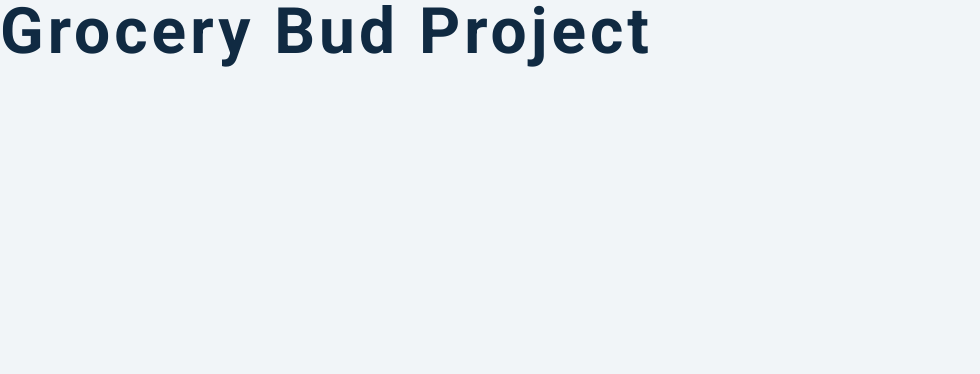
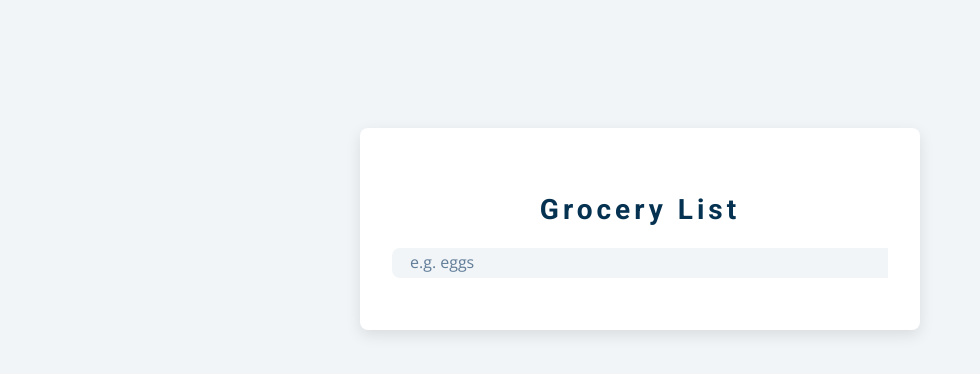
Before and after one commit to aviranjan07/Grocery_List, a plain HTML site: page index.html in a window 1280 px wide. Shown: the whole page, without its empty margins (0-980 px from the left). Drawn offline with nearby package versions, Linux system fonts and the light colour scheme.

Commit message:
heading and input

```diff
--- a/index.html
+++ b/index.html
@@ -14,7 +14,17 @@
     <link rel="stylesheet" href="styles.css" />
   </head>
   <body>
-    <h1>grocery bud project</h1>
+    <section class="section-center">
+      <!-- form  -->
+      <form class="grocery-form">
+        <p class="alert">
+          <h3>grocery list</h3>
+          <div class="form-control">
+            <input type="text" id="grocery" placeholder="e.g. eggs">
+          </div>
+        </p>
+      </form>
+    </section>
     <!-- javascript -->
     <script src="app.js"></script>
   </body>
```
